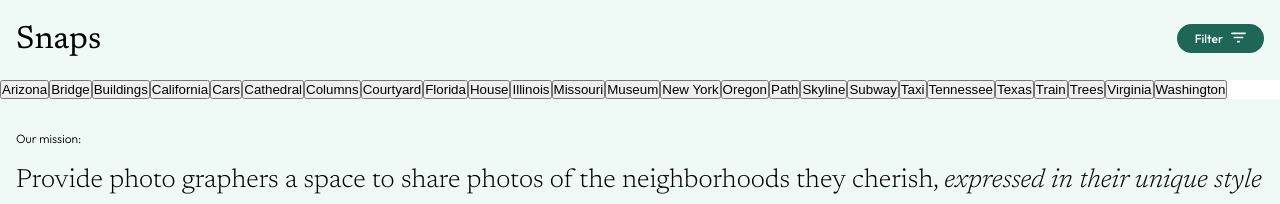
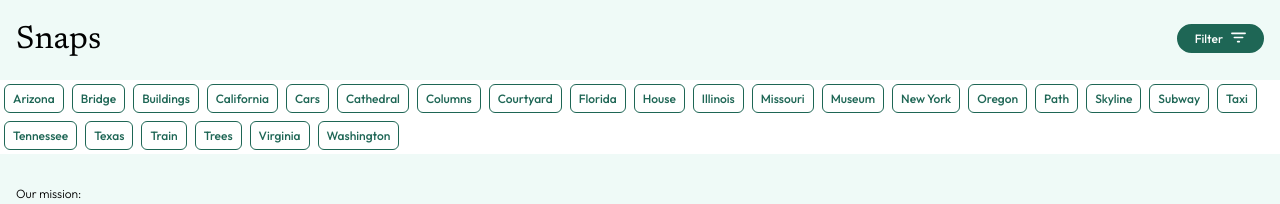
Before and after one commit to ToobaKS/tooba-sheikh-snaps, a React (Vite) app: page / in a window 1280 px wide. Both pictures are taken after a click on the button "Filter". Shown: the top 204 px of the page. Built offline with nearby package versions, Linux system fonts and the light colour scheme.

Commit message:
styled the tags and the different styles, clickable, unclickable and hover

```diff
--- a/src/components/FilterContainer/FilterContainer.jsx
+++ b/src/components/FilterContainer/FilterContainer.jsx
@@ -4,7 +4,7 @@ import Tags from "../Tags/Tags";
 
 function FilterContainer({handleFilterPhotos, selectedTag}){
     return(
-        <section>
+        <section className="container">
             <Tags handleFilterPhotos={handleFilterPhotos} tags={tags} isClickable={true} selectedTag={selectedTag} />
         </section>
     );
--- a/src/components/PhotoCard/PhotoCard.scss
+++ b/src/components/PhotoCard/PhotoCard.scss
@@ -8,12 +8,12 @@
     border-radius: 8px;
     display: flex;
     flex-direction: column;
+    overflow: hidden;
 
     &__content {
       position: relative;
       display: flex;
-      border-top-left-radius: 8px;
-      border-top-right-radius: 8px;
+
       overflow: hidden;
     }
 
@@ -31,7 +31,6 @@
     }
 
     &__tags {
-      display: flex;
-      gap: 0.1rem;
+      display: flex;;
     }
   }
--- a/src/components/Tags/Tags.jsx
+++ b/src/components/Tags/Tags.jsx
@@ -7,19 +7,19 @@ function Tags({
   selectedTag = null
 }) {
   return (
-    <section className="tags">
+    <>
       {tags.map((tag, index) => {
         return (
           <button
             key={index}
-            className={`tags__button${isClickable ? " tags__clickable-button" : ""}${isClickable && selectedTag === tag ? " tags__selected-button" : ""}`}
+            className={`tag${isClickable ? " tag__clickable" : ""}${isClickable && selectedTag === tag ? " tag__selected" : ""}`}
             onClick={() => handleFilterPhotos(tag)}
           >
             {tag}
           </button>
         );
       })}
-    </section>
+    </>
   );
 }
 
--- a/src/components/Tags/Tags.scss
+++ b/src/components/Tags/Tags.scss
@@ -0,0 +1,32 @@
+@use "../../styles/partials/mixins" as *;
+@use "../../styles/partials/variables" as *;
+@use "../../styles/partials/fonts" as *;
+
+.tag {
+    margin: 4px;
+  padding: 6px 8px;
+  border-radius: 6px;
+  border: 1px solid $secondary-color-sea-green;
+  background-color: $secondary-color-white;
+  color: $primary-color-black;
+  font-family: "Outfit";
+  @include font(10px, 12px, 500);
+
+  &__clickable {
+    border: 1.25px solid $primary-color-forest-green;
+    color: $primary-color-forest-green;
+    @include font(12px, 15px, 500);
+
+    &:hover {
+      border: 1px solid $primary-color-forest-green;
+      background-color: $primary-color-forest-green;
+      color: $secondary-color-white;
+    }
+  }
+
+  &__selected {
+    border: 1px solid $primary-color-forest-green;
+    background-color: $primary-color-forest-green;
+    color: $secondary-color-white;
+  }
+}
```
Also changed, not shown: src/components/Header/Header.scss (line endings or trailing spaces).
